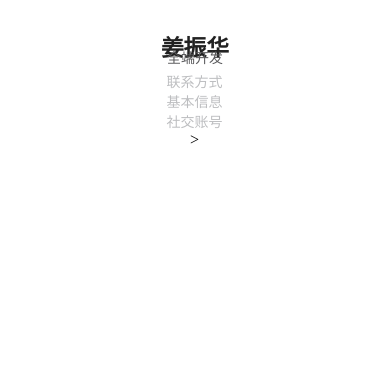
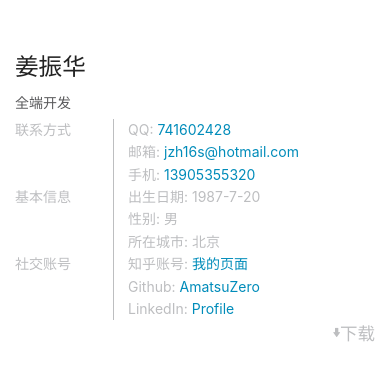
Before and after one commit to AmatsuZero/CVProject, a React Native app: screen / in a window 390 px wide. Shown: the top 380 px of the page. Built offline with nearby package versions, Linux system fonts and the light colour scheme.

Commit message:
ADD: 基本信息

```diff
--- a/Components/BasicInformation/ContactInfo.js
+++ b/Components/BasicInformation/ContactInfo.js
@@ -6,23 +6,134 @@ import {
     StyleSheet
 } from 'react-native'
 import { TitleColors } from '../../Util/ProjectColors'
+import { remToPixel } from '../../Util/Convertor'
 
 export default class ContactInfo extends PureComponent {
+
+    constructor() {
+        super()
+        this.openQQ = this.openQQ.bind(this)
+        this.mailTo = this.mailTo.bind(this)
+        this.callTo = this.callTo.bind(this)
+        this.zhihu = this.zhihu.bind(this)
+        this.github = this.github.bind(this)
+        this.linkedIn = this.linkedIn.bind(this)
+    }
+
+    openQQ(code) {
+        Linking.openURL(`qq:\\${code}`).catch(err => console.log(err))
+    }
+
+    mailTo(mail) {
+        Linking.openURL(`mailto:\\${mail}`).catch(err => console.log(err))
+    }
+
+    callTo(number) {
+        Linking.openURL(`phone:\\${number}`).catch(err => console.log(err))
+    }
+
+    zhihu() {
+        Linking.openURL('https://www.zhihu.com/people/jiang-zhen-hua-86/activities')
+            .catch(err => console.log(err))
+    }
+
+    github() {
+        Linking.openURL('https://github.com/AmatsuZero')
+            .catch(err => console.log(err))
+    }
+
+    linkedIn() {
+        Linking.openURL('https://www.linkedin.com/in/jiangzhenhua/')
+            .catch(err => console.log(err))
+    }
+
     render() {
         return(
             <View style={Styles.main}>
-                <View style={Styles.container}>
+                <View style={Styles.leftContainer}>
                     <Text style={Styles.text}>
                         联系方式
                     </Text>
+                    <View style={Styles.blankSpace}>
+                    </View>
                     <Text style={Styles.text}>
                         基本信息
                     </Text>
+                    <View style={Styles.blankSpace}>
+                    </View>
                     <Text style={Styles.text}>
                         社交账号
-                    </Text>>
+                    </Text>
+                    <View style={Styles.blankSpace}>
+                    </View>
                 </View>
-                <View style={Styles.line}/>
+                <View style={Styles.line}>
+                </View>
+                <View style={Styles.rightContainer}>
+                    <Text style={Styles.text}>
+                        {'QQ: '}
+                        <Text
+                            style={Styles.link}
+                            onPress={this.openQQ}
+                        >
+                            741602428
+                        </Text>
+                    </Text>
+                    <Text style={Styles.text}>
+                        {'邮箱: '}
+                        <Text
+                            style={Styles.link}
+                            onPress={this.mailTo}
+                        >
+                            jzh16s@hotmail.com
+                        </Text>
+                    </Text>
+                    <Text style={Styles.text}>
+                        {'手机: '}
+                        <Text
+                            style={Styles.link}
+                            onPress={this.callTo}
+                        >
+                            13905355320
+                        </Text>
+                    </Text>
+                    <Text style={Styles.text}>
+                        出生日期: 1987-7-20
+                    </Text>
+                    <Text style={Styles.text}>
+                        性别: 男
+                    </Text>
+                    <Text style={Styles.text}>
+                        所在城市: 北京
+                    </Text>
+                    <Text style={Styles.text}>
+                        {'知乎账号: '}
+                        <Text
+                            style={Styles.link}
+                            onPress={this.zhihu}
+                        >
+                            我的页面
+                        </Text>
+                    </Text>
+                    <Text style={Styles.text}>
+                        {'Github: '}
+                        <Text
+                            style={Styles.link}
+                            onPress={this.github}
+                        >
+                            AmatsuZero
+                        </Text>
+                    </Text>
+                    <Text style={Styles.text}>
+                        {'LinkedIn: '}
+                        <Text
+                            style={Styles.link}
+                            onPress={this.linkedIn}
+                        >
+                            Profile
+                        </Text>
+                    </Text>
+                </View>
             </View>
         )
     }
@@ -35,15 +146,32 @@ const Styles = StyleSheet.create({
         justifyContent: 'flex-start'
     },
     line: {
-        width: 1,
-        backgroundColor: TitleColors.H3TitleColor
+        width: StyleSheet.hairlineWidth,
+        backgroundColor: TitleColors.H3TitleColor,
+        alignSelf: 'stretch'
     },
-    container: {
+    leftContainer: {
         flexDirection:'column',
-        alignItems:'center',
-        justifyContent:'flex-start'
+        alignItems:'flex-start',
+        justifyContent:'flex-start',
+        paddingRight: remToPixel(3)
     },
     text: {
-        color: TitleColors.H3TitleColor
+        color: TitleColors.H3TitleColor,
+        lineHeight: remToPixel(1.6)
+    },
+    blankSpace: {
+        height: remToPixel(1.6)*2
+    },
+    rightContainer: {
+        flexDirection:'column',
+        alignItems:'flex-start',
+        justifyContent:'flex-start',
+        paddingLeft: 14
+    },
+    link: {
+        color: TitleColors.HyperLink,
+        textAlign: 'right',
+        lineHeight: remToPixel(1.6)
     }
 })
--- a/Components/BasicInformation/Main.js
+++ b/Components/BasicInformation/Main.js
@@ -2,16 +2,24 @@ import React, { PureComponent } from 'react'
 import {
     Text,
     StyleSheet,
-    View
+    View,
+    TouchableOpacity
 } from 'react-native'
 import { TitleColors } from '../../Util/ProjectColors'
 import { remToPixel } from '../../Util/Convertor'
 import ContactMe from './ContactInfo'
+import Icon from 'react-native-vector-icons/Foundation'
 
 export default class Main extends PureComponent {
-   componentDidMount() {
+   constructor() {
+       super()
+       this.download = this.download.bind(this)
+   }
+
+   download() {
 
    }
+
    render() {
        return (
            <View style={Styles.main}>
@@ -22,6 +30,12 @@ export default class Main extends PureComponent {
                    全端开发
                </Text>
                <ContactMe/>
+               <TouchableOpacity style={Styles.downloadButton} onPress={this.download}>
+                   <Icon name="arrow-down" fontSize={14} color={TitleColors.H3TitleColor}/>
+                   <Text style={Styles.button}>
+                       下载
+                   </Text>
+               </TouchableOpacity>
            </View>
        )
    }
@@ -30,17 +44,29 @@ export default class Main extends PureComponent {
 const Styles = StyleSheet.create({
     main: {
         flexDirection: 'column',
-        alignItems: 'center',
+        alignItems: 'flex-start',
         justifyContent: 'flex-start',
     },
     firstTitle: {
-        fontSize: remToPixel(1.625),
-        fontWeight: 'bold',
+        fontSize: remToPixel(1.6875),
+        fontWeight: '300',
         color: TitleColors.H1TitleColor,
-        margin: -18.4
+        marginBottom:remToPixel(0.5),
+        fontFamily:'sans-serif'
     },
     titleDescription: {
         color: TitleColors.H2TitleColor,
-        margin:3.2
+        marginTop: remToPixel(0.2),
+        marginBottom: remToPixel(0.5)
+    },
+    downloadButton: {
+        alignSelf: 'flex-end',
+        flexDirection:'row',
+        alignItems: 'center',
+        justifyContent:'space-around'
+    },
+    button:{
+        fontSize:remToPixel(1.25),
+        color: TitleColors.H3TitleColor
     }
 })
--- a/Components/Main.js
+++ b/Components/Main.js
@@ -1,18 +1,23 @@
-import React, { PureComponent } from 'react'
-import { ScrollView, StyleSheet } from 'react-native'
+import React, {PureComponent} from 'react'
+import {
+    ScrollView,
+    StyleSheet,
+    View
+} from 'react-native'
 import BasicInfo from './BasicInformation/Main'
 
 export default class MainView extends PureComponent {
     render() {
         return (
+            <View>
                 <ScrollView
                     style={Styles.main}
                     contentContainerStyle={Styles.contentContainer}
-                snapToAlignment={'center'}
                     alwaysBounceVertical={true}
                 >
                     <BasicInfo/>
                 </ScrollView>
+            </View>
         )
     }
 }
--- a/Util/ProjectColors.js
+++ b/Util/ProjectColors.js
@@ -2,7 +2,8 @@ const TitleColors= {
     H1TitleColor: '#222222',
     H2TitleColor: '#58585A',
     H3TitleColor: '#BDBEC0',
-    VerticalSeparatorColor:'#232323'
+    VerticalSeparatorColor:'#232323',
+    HyperLink:'#008CBA'
 }
 
 export {
```
Lines whose indentation alone changed are shown as unchanged.
